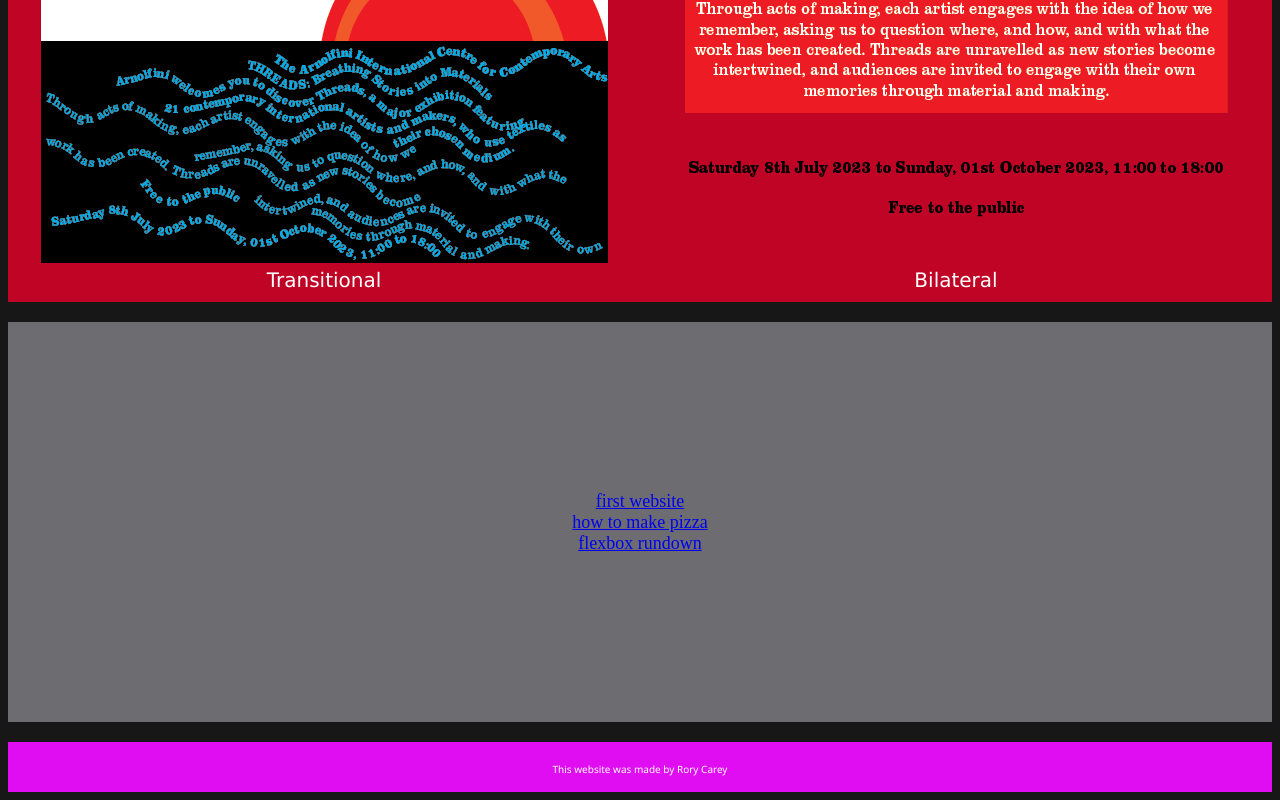
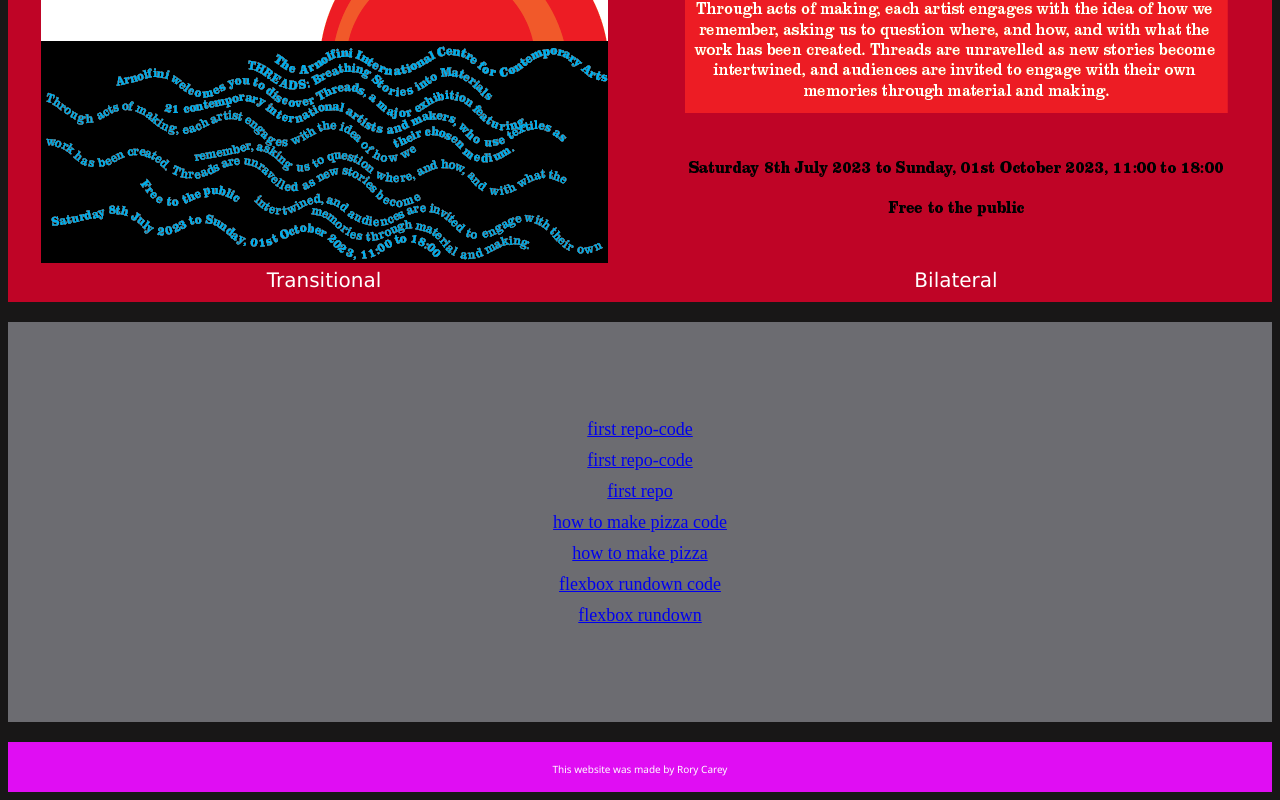
Before and after one commit to Rorycarey19/final_flexbox_website, a plain HTML site: page index.html in a window 1280 px wide. Shown: the part 2556-3356 px from the top of the page. Drawn offline with Linux system fonts and the light colour scheme.

Commit message:
link fixes

```diff
--- a/index.html
+++ b/index.html
@@ -107,9 +107,13 @@
             <h2 id="section-3"></h2>
 
             <div class="section-three">
-                <div class="website-link"><a href="https://github.com/Rorycarey19/first-repository-week1.git">first website</a></div>
-                <div class="website-link"><a href="https://github.com/Rorycarey19/week2-how-to-make-a-pizza.git">how to make pizza</a></div>
-                <div class="website-link"><a href="https://github.com/Rorycarey19/flexbox_rundown.git">flexbox rundown</a></div>
+                <div class="website-link"><a href="https://github.com/Rorycarey19/final_flexbox_website.git">first repo-code</a></div>
+                <div class="website-link"><a href="https://github.com/Rorycarey19/first-repository-week1.git">first repo-code</a></div>
+                <div class="website-link"><a href="https://rorycarey19.github.io/first-repository-week1/">first repo</a></div>
+                <div class="website-link"><a href="https://github.com/Rorycarey19/week2-how-to-make-a-pizza.git">how to make pizza code</a></div>
+                <div class="website-link"><a href="https://rorycarey19.github.io/week2-how-to-make-a-pizza/">how to make pizza</a></div>
+                <div class="website-link"><a href="https://github.com/Rorycarey19/flexbox_rundown.git">flexbox rundown code</a></div>
+                <div class="website-link"><a href="https://rorycarey19.github.io/flexbox_rundown/">flexbox rundown</a></div>
             </div>
 
             <h2 id="section-4"></h2>
--- a/styles.css
+++ b/styles.css
@@ -80,6 +80,10 @@ button:active{
     color: aliceblue;
 }
 
+.website-link{
+    padding: 5px;
+}
+
 .section-four {
     background-color: #BF0426;
     font-family: Verdana, Geneva, Tahoma, sans-serif;
```
